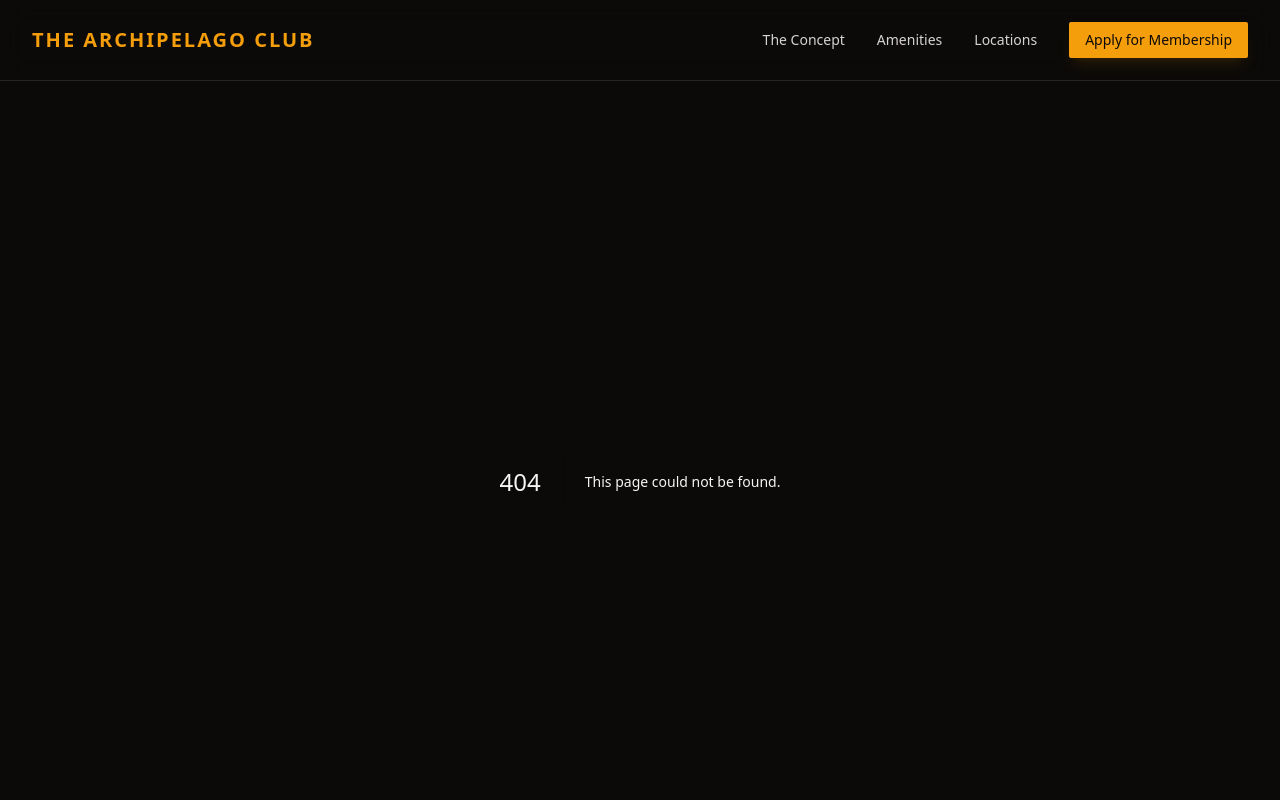
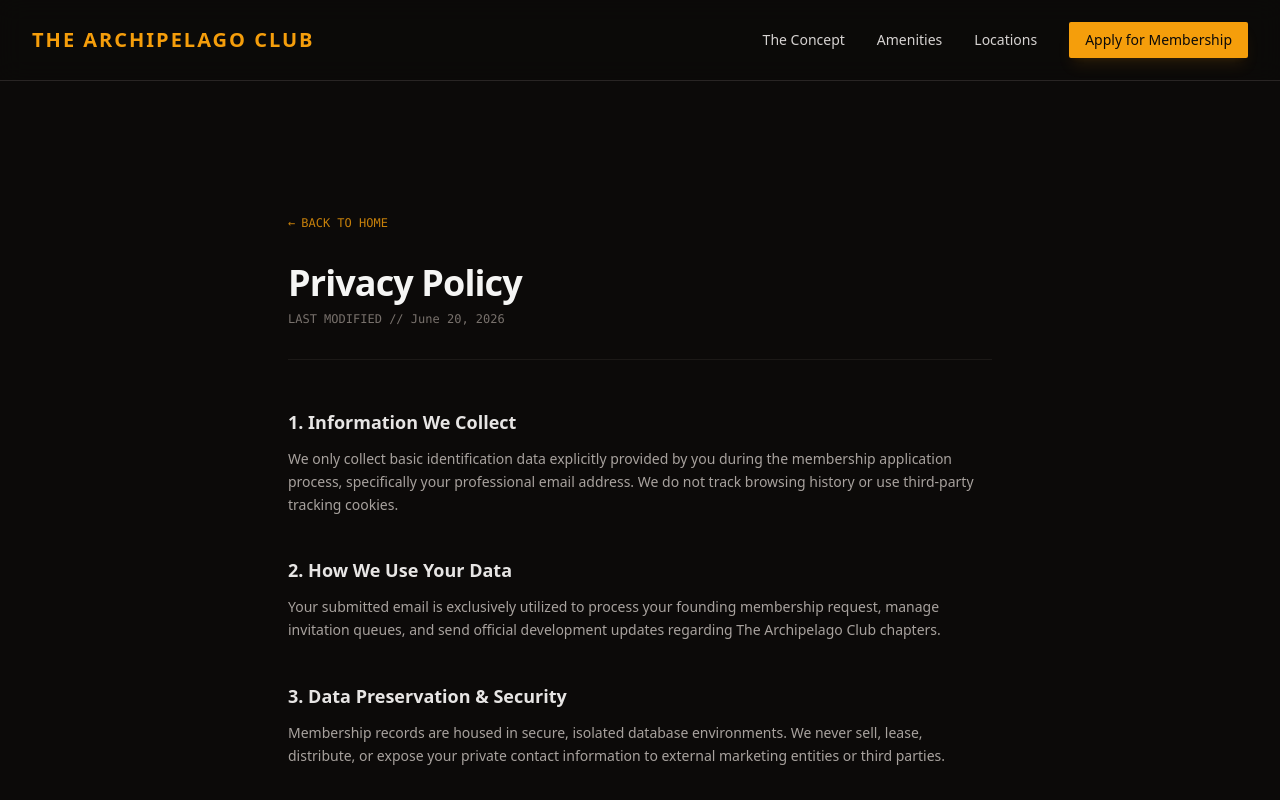
Before and after one commit to Carl-Miralpis/archipelago-club, a Next.js app: page /legal/privacy in a window 1280 px wide. Before the commit this address had no page. Shown: the top 800 px of the page. Built offline with nearby package versions, Linux system fonts and the light colour scheme.

Commit message:
feat: implement dynamic routing framework for legal terms and privacy compliance pages

```diff
--- /dev/null
+++ b/src/app/legal/[slug]/page.tsx
@@ -0,0 +1,63 @@
+import { notFound } from "next/navigation";
+import { legalData } from "../../../components/legalData";
+import Link from "next/link";
+
+interface LegalPageProps {
+  params: {
+    slug: string;
+  };
+}
+
+// Generate static pages at build time for optimal speed/SEO
+export function generateStaticParams() {
+  return [{ slug: "privacy" }, { slug: "terms" }];
+}
+
+export default function LegalPage({ params }: LegalPageProps) {
+  const content = legalData[params.slug];
+
+  // If a user types a random URL like /legal/banana, trigger Next.js 404 error page
+  if (!content) {
+    notFound();
+  }
+
+  return (
+    <div className="bg-stone-950 min-h-[75vh] pt-32 pb-24">
+      <div className="max-w-3xl mx-auto px-4 sm:px-6 lg:px-8">
+
+        {/* Back navigation anchor */}
+        <Link
+          href="/"
+          className="inline-flex items-center text-xs font-mono text-amber-500/80 hover:text-amber-400 gap-1.5 mb-8 group"
+        >
+          <span className="transform group-hover:-translate-x-1 transition-transform">←</span> BACK TO HOME
+        </Link>
+
+        {/* Article Header */}
+        <header className="border-b border-stone-900 pb-8 mb-12">
+          <h1 className="text-3xl font-bold tracking-tight text-stone-100 sm:text-4xl">
+            {content.title}
+          </h1>
+          <p className="text-xs font-mono text-stone-500 mt-2">
+            LAST MODIFIED // {content.lastUpdated}
+          </p>
+        </header>
+
+        {/* Dynamic Section Mapping */}
+        <article className="space-y-10">
+          {content.sections.map((section, idx) => (
+            <div key={idx} className="space-y-3">
+              <h2 className="text-lg font-semibold text-stone-200">
+                {section.heading}
+              </h2>
+              <p className="text-sm text-stone-400 leading-relaxed font-sans">
+                {section.body}
+              </p>
+            </div>
+          ))}
+        </article>
+
+      </div>
+    </div>
+  );
+}
--- a/src/components/Footer.tsx
+++ b/src/components/Footer.tsx
@@ -15,8 +15,8 @@ export default function Footer() {
 
         {/* Dynamic Legal and Social Navigation links */}
         <div className="flex flex-wrap justify-center gap-x-6 gap-y-2 text-xs">
-          <Link href="#privacy" className="hover:text-stone-200 transition-colors">Privacy Policy</Link>
-          <Link href="#terms" className="hover:text-stone-200 transition-colors">Terms of Service</Link>
+          <Link href="/legal/privacy" className="hover:text-stone-200 transition-colors">Privacy Policy</Link>
+          <Link href="/legal/terms" className="hover:text-stone-200 transition-colors">Terms of Service</Link>
           <Link href="#contact" className="hover:text-stone-200 transition-colors">Contact Support</Link>
         </div>
 
--- /dev/null
+++ b/src/components/legalData.ts
@@ -0,0 +1,44 @@
+export interface LegalContent {
+  title: string;
+  lastUpdated: string;
+  sections: { heading: string; body: string }[];
+}
+
+export const legalData: Record<string, LegalContent> = {
+  "privacy": {
+    title: "Privacy Policy",
+    lastUpdated: "June 20, 2026",
+    sections: [
+      {
+        heading: "1. Information We Collect",
+        body: "We only collect basic identification data explicitly provided by you during the membership application process, specifically your professional email address. We do not track browsing history or use third-party tracking cookies."
+      },
+      {
+        heading: "2. How We Use Your Data",
+        body: "Your submitted email is exclusively utilized to process your founding membership request, manage invitation queues, and send official development updates regarding The Archipelago Club chapters."
+      },
+      {
+        heading: "3. Data Preservation & Security",
+        body: "Membership records are housed in secure, isolated database environments. We never sell, lease, distribute, or expose your private contact information to external marketing entities or third parties."
+      }
+    ]
+  },
+  "terms": {
+    title: "Terms of Service",
+    lastUpdated: "June 20, 2026",
+    sections: [
+      {
+        heading: "1. Invitation & Waitlist Mechanics",
+        body: "Submitting an application to the waitlist does not guarantee admission or immediate membership allocation. Access is granted at the sole discretion of our regional membership committees."
+      },
+      {
+        heading: "2. Early Access Allocation",
+        body: "Promotional rate reductions (such as the 20% founding member discount) are non-transferable, subject to node seating capacity parameters, and tied strictly to your registered application profile."
+      },
+      {
+        heading: "3. Acceptable Space Usage",
+        body: "Once granted on-site access, network users are required to maintain strict professional etiquette, avoid disruptive activities within collective open spaces, and treat smart hardware infrastructure with care."
+      }
+    ]
+  }
+};
```
